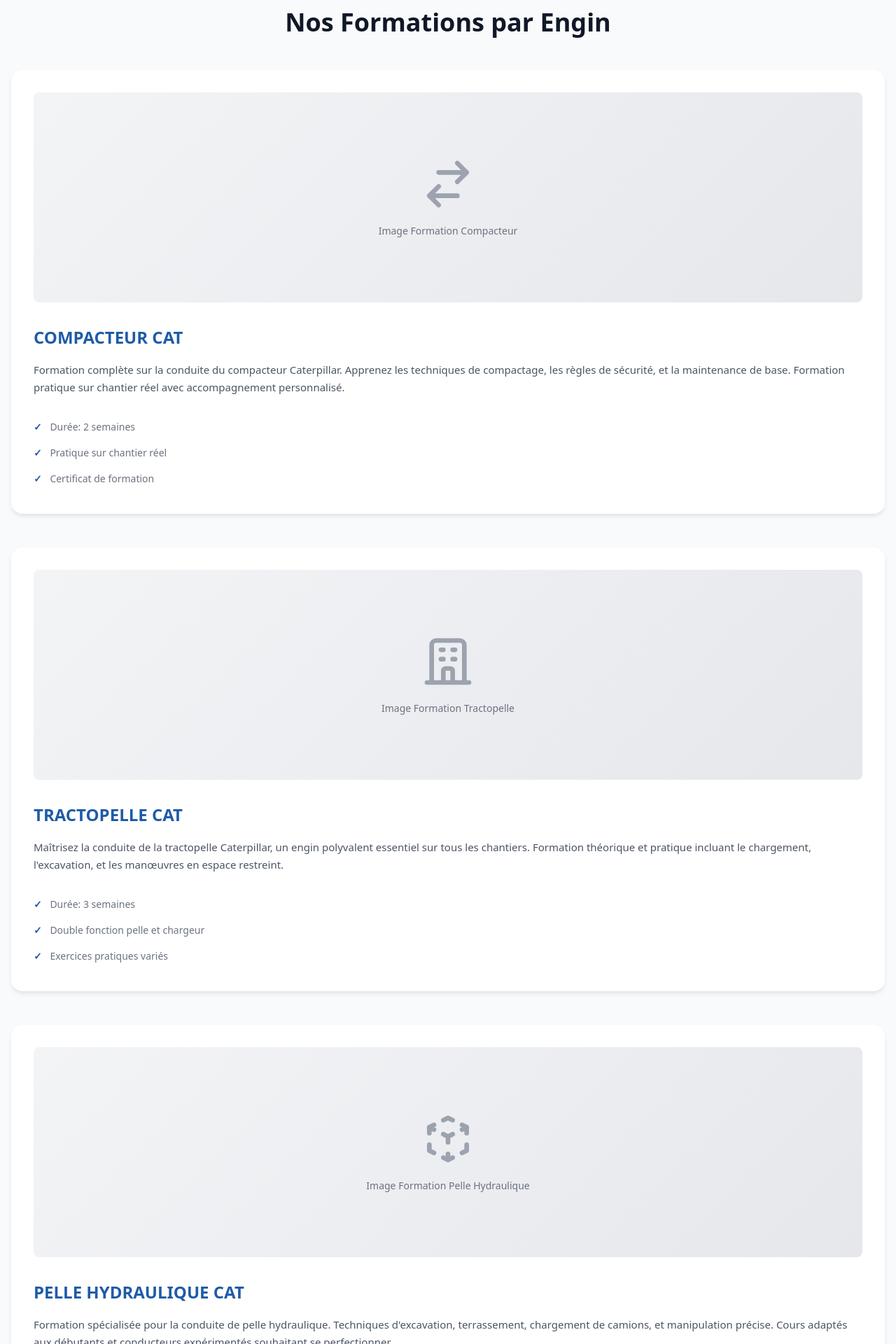
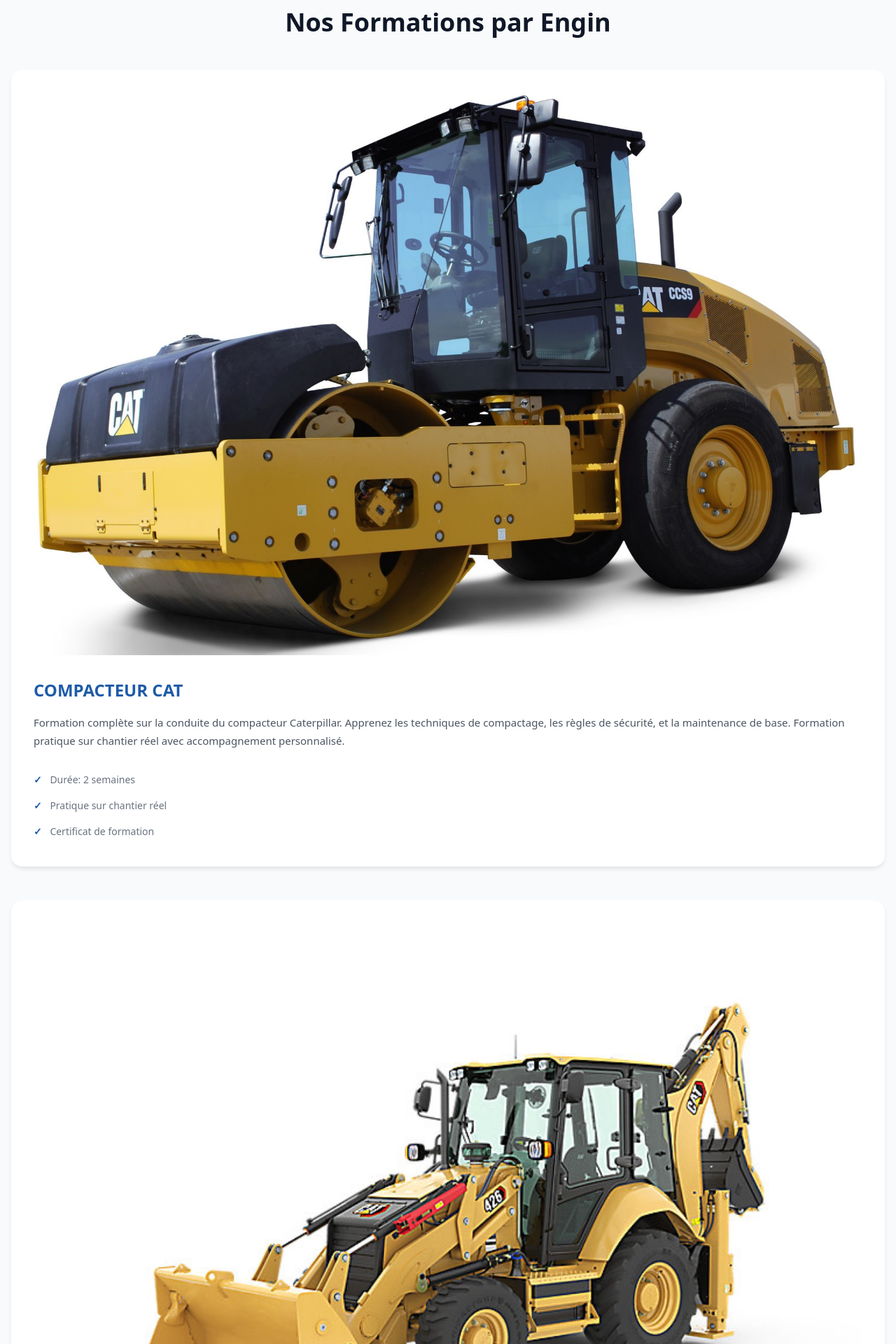
Before and after one commit to IB-Corp/gontougo-mining-website, a Vue app: page /heavy-vehicle-training in a window 1280 px wide. Shown: the part 660-2580 px from the top of the page at 70% size. Built offline with nearby package versions, Linux system fonts and the light colour scheme.

Commit message:
(1) Change logo, (2) Update rccm, (3) add images in heavy-vehicle-training-page, (4) Changed DEWATERING to Dewatering

```diff
--- a/src/components/Footer.vue
+++ b/src/components/Footer.vue
@@ -101,7 +101,7 @@
       <div class="container mx-auto px-4 py-6">
         <div class="flex flex-col md:flex-row justify-between items-center text-sm text-gray-400">
           <div class="mb-4 md:mb-0">
-            <p>RCCM: CI-ABG2023M0103 | CODE CDI: 911</p>
+            <p>RCCM: CI-ABG-01-2023--B13-00099 | CODE CDI: 911</p>
             <p class="mt-1">{{ $t('footer.legalRegime') }}</p>
           </div>
           <div class="text-center md:text-right">
--- a/src/views/DewateringTraining.vue
+++ b/src/views/DewateringTraining.vue
@@ -4,7 +4,7 @@
     <section class="page-header bg-gradient-to-r from-gray-800 to-gray-600 text-white py-16">
       <div class="container mx-auto px-4">
         <h1 class="text-4xl md:text-5xl font-bold text-center mb-4">
-          Formation DEWATERING
+          Formation Dewatering
         </h1>
         <p class="text-xl text-center text-gray-300 max-w-2xl mx-auto">
           Formation professionnelle en gestion de pompage et drainage des eaux sur sites miniers et chantiers
--- a/src/views/HeavyVehicleTraining.vue
+++ b/src/views/HeavyVehicleTraining.vue
@@ -32,19 +32,15 @@
     <!-- Training Vehicles Section -->
     <section class="py-16 bg-gray-50">
       <div class="container mx-auto px-4">
-        <h2 class="text-3xl md:text-4xl font-bold text-center text-gray-900 mb-12">
-          Nos Formations par Engin
-        </h2>
+          <h2 class="text-3xl md:text-4xl font-bold text-center text-gray-900 mb-12">
+            Nos Formations par Engin
+          </h2>
 
         <!-- Vehicle 1: COMPACTEUR CAT -->
         <div class="training-item">
           <div class="training-image-wrapper">
-            <div class="training-image-placeholder">
-              <svg class="placeholder-icon" fill="none" stroke="currentColor" viewBox="0 0 24 24">
-                <path stroke-linecap="round" stroke-linejoin="round" stroke-width="2" d="M8 7h12m0 0l-4-4m4 4l-4 4m0 6H4m0 0l4 4m-4-4l4-4" />
-              </svg>
-              <p class="placeholder-text">Image Formation Compacteur</p>
-            </div>
+              <img src="../assets/images/vehicles/COMPACTEUR CAT1.jpg" alt="Image Formation Compacteur" >
+            <!-- </div> -->
           </div>
           <div class="training-content">
             <h3 class="training-title">COMPACTEUR CAT</h3>
@@ -53,6 +49,7 @@
               de compactage, les règles de sécurité, et la maintenance de base. Formation pratique
               sur chantier réel avec accompagnement personnalisé.
             </p>
+
             <ul class="training-features">
               <li>Durée: 2 semaines</li>
               <li>Pratique sur chantier réel</li>
@@ -64,12 +61,7 @@
         <!-- Vehicle 2: TRACTOPELLE CAT -->
         <div class="training-item">
           <div class="training-image-wrapper">
-            <div class="training-image-placeholder">
-              <svg class="placeholder-icon" fill="none" stroke="currentColor" viewBox="0 0 24 24">
-                <path stroke-linecap="round" stroke-linejoin="round" stroke-width="2" d="M19 21V5a2 2 0 00-2-2H7a2 2 0 00-2 2v16m14 0h2m-2 0h-5m-9 0H3m2 0h5M9 7h1m-1 4h1m4-4h1m-1 4h1m-5 10v-5a1 1 0 011-1h2a1 1 0 011 1v5m-4 0h4" />
-              </svg>
-              <p class="placeholder-text">Image Formation Tractopelle</p>
-            </div>
+              <img src="../assets/images/vehicles/TRACTOPELLE CAT.jpg" alt="Image Formation Tractopelle" >
           </div>
           <div class="training-content">
             <h3 class="training-title">TRACTOPELLE CAT</h3>
@@ -89,12 +81,7 @@
         <!-- Vehicle 3: PELLE HYDRAULIQUE CAT -->
         <div class="training-item">
           <div class="training-image-wrapper">
-            <div class="training-image-placeholder">
-              <svg class="placeholder-icon" fill="none" stroke="currentColor" viewBox="0 0 24 24">
-                <path stroke-linecap="round" stroke-linejoin="round" stroke-width="2" d="M14 10l-2 1m0 0l-2-1m2 1v2.5M20 7l-2 1m2-1l-2-1m2 1v2.5M14 4l-2-1-2 1M4 7l2-1M4 7l2 1M4 7v2.5M12 21l-2-1m2 1l2-1m-2 1v-2.5M6 18l-2-1v-2.5M18 18l2-1v-2.5" />
-              </svg>
-              <p class="placeholder-text">Image Formation Pelle Hydraulique</p>
-            </div>
+            <img src="../assets/images/vehicles/PELLE HYDRAULIQUE CAT.png" alt="Image Formation Pelle Hydraulique" />
           </div>
           <div class="training-content">
             <h3 class="training-title">PELLE HYDRAULIQUE CAT</h3>
@@ -111,40 +98,10 @@
           </div>
         </div>
 
-        <!-- Vehicle 4: CHARGEUSE CAT -->
-        <div class="training-item">
-          <div class="training-image-wrapper">
-            <div class="training-image-placeholder">
-              <svg class="placeholder-icon" fill="none" stroke="currentColor" viewBox="0 0 24 24">
-                <path stroke-linecap="round" stroke-linejoin="round" stroke-width="2" d="M20 7l-8-4-8 4m16 0l-8 4m8-4v10l-8 4m0-10L4 7m8 4v10M4 7v10l8 4" />
-              </svg>
-              <p class="placeholder-text">Image Formation Chargeuse</p>
-            </div>
-          </div>
-          <div class="training-content">
-            <h3 class="training-title">CHARGEUSE CAT</h3>
-            <p class="training-description">
-              Apprenez à conduire une chargeuse sur pneus Caterpillar. Formation couvrant le
-              chargement de matériaux, le transport, le déchargement, et les opérations de nivellement.
-              Mise en pratique intensive avec différents types de matériaux.
-            </p>
-            <ul class="training-features">
-              <li>Durée: 2 semaines</li>
-              <li>Chargement et transport de matériaux</li>
-              <li>Manœuvres de précision</li>
-            </ul>
-          </div>
-        </div>
-
         <!-- Vehicle 5: MANITOU -->
         <div class="training-item">
           <div class="training-image-wrapper">
-            <div class="training-image-placeholder">
-              <svg class="placeholder-icon" fill="none" stroke="currentColor" viewBox="0 0 24 24">
-                <path stroke-linecap="round" stroke-linejoin="round" stroke-width="2" d="M5 3v4M3 5h4M6 17v4m-2-2h4m5-16l2.286 6.857L21 12l-5.714 2.143L13 21l-2.286-6.857L5 12l5.714-2.143L13 3z" />
-              </svg>
-              <p class="placeholder-text">Image Formation Manitou</p>
-            </div>
+            <img src="../assets/images/vehicles/MANITOU.jpg" alt="Image Formation Manitou" />
           </div>
           <div class="training-content">
             <h3 class="training-title">MANITOU</h3>
@@ -164,12 +121,7 @@
         <!-- Vehicle 6: BULLDOZER CAT -->
         <div class="training-item">
           <div class="training-image-wrapper">
-            <div class="training-image-placeholder">
-              <svg class="placeholder-icon" fill="none" stroke="currentColor" viewBox="0 0 24 24">
-                <path stroke-linecap="round" stroke-linejoin="round" stroke-width="2" d="M9 3v2m6-2v2M9 19v2m6-2v2M5 9H3m2 6H3m18-6h-2m2 6h-2M7 19h10a2 2 0 002-2V7a2 2 0 00-2-2H7a2 2 0 00-2 2v10a2 2 0 002 2zM9 9h6v6H9V9z" />
-              </svg>
-              <p class="placeholder-text">Image Formation Bulldozer</p>
-            </div>
+          <img src="../assets/images/vehicles/BULLDOZER CAT.jpg" alt="Image Formation Bulldozer" />
           </div>
           <div class="training-content">
             <h3 class="training-title">BULLDOZER CAT</h3>
@@ -241,6 +193,12 @@
 .training-image-wrapper {
   width: 100%;
 }
+.training-image-wrapper img {
+  width: 100%;
+  height: auto;
+  border-radius: 0.5rem;
+  object-fit: cover;
+}
 
 .training-image-placeholder {
   width: 100%;
--- a/src/views/Plumbing.vue
+++ b/src/views/Plumbing.vue
@@ -4,7 +4,7 @@
     <section class="page-header bg-gradient-to-r from-gms-blue to-blue-700 text-white py-16">
       <div class="container mx-auto px-4">
         <h1 class="text-4xl md:text-5xl font-bold text-center mb-4">
-          Plomberie DEWATERING , Tuyauterie Polyfusion - Liner
+          Plomberie Dewatering , Tuyauterie Polyfusion - Liner
         </h1>
         <p class="text-xl text-center text-blue-100 max-w-2xl mx-auto">
           Solutions complètes pour vos projets de tuyauterie plastique et métallique
```
Also changed, not shown: public/GMS-LOGO.png.
